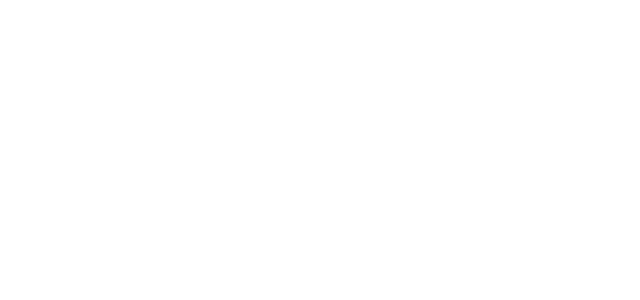
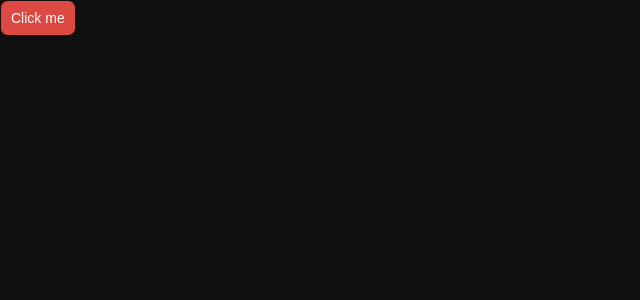
Before and after one commit to AntonHarzhanau/Nero-Workout, a Next.js app in the folder front/: page / in a window 1280 px wide. Shown: the top 300 px of the page, without its empty margins (0-640 px from the left). Built offline with nearby package versions, Linux system fonts and the light colour scheme.

Commit message:
add global css variables

```diff
--- a/front/src/app/globals.css
+++ b/front/src/app/globals.css
@@ -5,116 +5,56 @@
 @custom-variant dark (&:is(.dark *));
 
 @theme inline {
+  --font-sans: Arial, Helvetica, sans-serif;
+  --font-heading: Georgia, "Times New Roman", serif;
+
   --color-background: var(--background);
   --color-foreground: var(--foreground);
-  --font-sans: var(--font-sans);
-  --font-mono: var(--font-geist-mono);
-  --font-heading: var(--font-sans);
-  --color-sidebar-ring: var(--sidebar-ring);
-  --color-sidebar-border: var(--sidebar-border);
-  --color-sidebar-accent-foreground: var(--sidebar-accent-foreground);
-  --color-sidebar-accent: var(--sidebar-accent);
-  --color-sidebar-primary-foreground: var(--sidebar-primary-foreground);
-  --color-sidebar-primary: var(--sidebar-primary);
-  --color-sidebar-foreground: var(--sidebar-foreground);
-  --color-sidebar: var(--sidebar);
-  --color-chart-5: var(--chart-5);
-  --color-chart-4: var(--chart-4);
-  --color-chart-3: var(--chart-3);
-  --color-chart-2: var(--chart-2);
-  --color-chart-1: var(--chart-1);
+  --color-card: var(--card);
+  --color-card-foreground: var(--card-foreground);
+  --color-popover: var(--popover);
+  --color-popover-foreground: var(--popover-foreground);
+  --color-primary: var(--primary);
+  --color-primary-foreground: var(--primary-foreground);
+  --color-secondary: var(--secondary);
+  --color-secondary-foreground: var(--secondary-foreground);
+  --color-muted: var(--muted);
+  --color-muted-foreground: var(--muted-foreground);
+  --color-accent: var(--accent);
+  --color-accent-foreground: var(--accent-foreground);
+  --color-destructive: var(--destructive);
+  --color-border: var(--border);
+  --color-input: var(--input);
   --color-ring: var(--ring);
-  --color-input: var(--input);
-  --color-border: var(--border);
-  --color-destructive: var(--destructive);
-  --color-accent-foreground: var(--accent-foreground);
-  --color-accent: var(--accent);
-  --color-muted-foreground: var(--muted-foreground);
-  --color-muted: var(--muted);
-  --color-secondary-foreground: var(--secondary-foreground);
-  --color-secondary: var(--secondary);
-  --color-primary-foreground: var(--primary-foreground);
-  --color-primary: var(--primary);
-  --color-popover-foreground: var(--popover-foreground);
-  --color-popover: var(--popover);
-  --color-card-foreground: var(--card-foreground);
-  --color-card: var(--card);
-  --radius-sm: calc(var(--radius) * 0.6);
-  --radius-md: calc(var(--radius) * 0.8);
+
+  --radius-sm: calc(var(--radius) - 4px);
+  --radius-md: calc(var(--radius) - 2px);
   --radius-lg: var(--radius);
-  --radius-xl: calc(var(--radius) * 1.4);
-  --radius-2xl: calc(var(--radius) * 1.8);
-  --radius-3xl: calc(var(--radius) * 2.2);
-  --radius-4xl: calc(var(--radius) * 2.6);
+  --radius-xl: calc(var(--radius) + 4px);
 }
 
 :root {
-  --background: oklch(1 0 0);
-  --foreground: oklch(0.145 0 0);
-  --card: oklch(1 0 0);
-  --card-foreground: oklch(0.145 0 0);
-  --popover: oklch(1 0 0);
-  --popover-foreground: oklch(0.145 0 0);
-  --primary: oklch(0.205 0 0);
-  --primary-foreground: oklch(0.985 0 0);
-  --secondary: oklch(0.97 0 0);
-  --secondary-foreground: oklch(0.205 0 0);
-  --muted: oklch(0.97 0 0);
-  --muted-foreground: oklch(0.556 0 0);
-  --accent: oklch(0.97 0 0);
-  --accent-foreground: oklch(0.205 0 0);
-  --destructive: oklch(0.577 0.245 27.325);
-  --border: oklch(0.922 0 0);
-  --input: oklch(0.922 0 0);
-  --ring: oklch(0.708 0 0);
-  --chart-1: oklch(0.87 0 0);
-  --chart-2: oklch(0.556 0 0);
-  --chart-3: oklch(0.439 0 0);
-  --chart-4: oklch(0.371 0 0);
-  --chart-5: oklch(0.269 0 0);
-  --radius: 0.625rem;
-  --sidebar: oklch(0.985 0 0);
-  --sidebar-foreground: oklch(0.145 0 0);
-  --sidebar-primary: oklch(0.205 0 0);
-  --sidebar-primary-foreground: oklch(0.985 0 0);
-  --sidebar-accent: oklch(0.97 0 0);
-  --sidebar-accent-foreground: oklch(0.205 0 0);
-  --sidebar-border: oklch(0.922 0 0);
-  --sidebar-ring: oklch(0.708 0 0);
-}
+  color-scheme: dark;
 
-.dark {
-  --background: oklch(0.145 0 0);
-  --foreground: oklch(0.985 0 0);
-  --card: oklch(0.205 0 0);
-  --card-foreground: oklch(0.985 0 0);
-  --popover: oklch(0.205 0 0);
-  --popover-foreground: oklch(0.985 0 0);
-  --primary: oklch(0.922 0 0);
-  --primary-foreground: oklch(0.205 0 0);
-  --secondary: oklch(0.269 0 0);
-  --secondary-foreground: oklch(0.985 0 0);
-  --muted: oklch(0.269 0 0);
-  --muted-foreground: oklch(0.708 0 0);
-  --accent: oklch(0.269 0 0);
-  --accent-foreground: oklch(0.985 0 0);
-  --destructive: oklch(0.704 0.191 22.216);
-  --border: oklch(1 0 0 / 10%);
-  --input: oklch(1 0 0 / 15%);
-  --ring: oklch(0.556 0 0);
-  --chart-1: oklch(0.87 0 0);
-  --chart-2: oklch(0.556 0 0);
-  --chart-3: oklch(0.439 0 0);
-  --chart-4: oklch(0.371 0 0);
-  --chart-5: oklch(0.269 0 0);
-  --sidebar: oklch(0.205 0 0);
-  --sidebar-foreground: oklch(0.985 0 0);
-  --sidebar-primary: oklch(0.488 0.243 264.376);
-  --sidebar-primary-foreground: oklch(0.985 0 0);
-  --sidebar-accent: oklch(0.269 0 0);
-  --sidebar-accent-foreground: oklch(0.985 0 0);
-  --sidebar-border: oklch(1 0 0 / 10%);
-  --sidebar-ring: oklch(0.556 0 0);
+  --background: #101011;
+  --foreground: #eeeae6;
+  --card: #181819;
+  --card-foreground: #eeeae6;
+  --popover: #181819;
+  --popover-foreground: #eeeae6;
+  --primary: #dc4842;
+  --primary-foreground: #ffffff;
+  --secondary: #232324;
+  --secondary-foreground: #dedbd7;
+  --muted: #252526;
+  --muted-foreground: #92908f;
+  --accent: #292727;
+  --accent-foreground: #f1ede8;
+  --destructive: #e3534d;
+  --border: #2a292a;
+  --input: #373435;
+  --ring: #dc4842;
+  --radius: 0.6rem;
 }
 
 @layer base {
@@ -122,7 +62,8 @@
     @apply border-border outline-ring/50;
   }
   body {
-    @apply bg-background text-foreground;
+    @apply bg-background text-foreground font-sans antialiased;
+    font-size: 14px;
   }
   html {
     @apply font-sans;
--- a/front/src/app/layout.tsx
+++ b/front/src/app/layout.tsx
@@ -24,7 +24,7 @@
   return (
     <html
       lang="en"
-      className={cn("h-full", "antialiased", geistSans.variable, geistMono.variable, "font-sans", inter.variable)}
+      className={cn("h-full", "antialiased", geistSans.variable, geistMono.variable, "font-sans", inter.variable, "dark")}
     >
       <body>{children}</body>
     </html>
--- a/front/src/app/page.tsx
+++ b/front/src/app/page.tsx
@@ -1,8 +1,9 @@
+import { Button } from "@/components/ui/button";
 
 export default function Home() {
   return (
     <div>
-
+      <Button>Click me</Button>
     </div>
   );
 }
```
